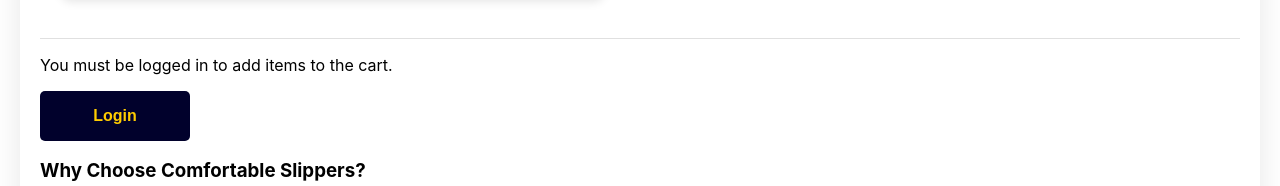
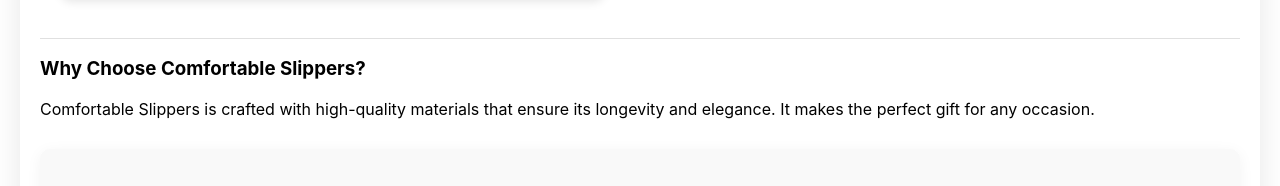
Before and after one commit to dhwaniranderi/Ecommerce-Gift-Shop---React-App, a React (Create React App) app: page /product/1 in a window 1280 px wide. Shown: the part 571-757 px from the top of the page. Built offline with nearby package versions, Linux system fonts and the light colour scheme.

Commit message:
minor fixes

```diff
--- a/src/View/ProductDetails.js
+++ b/src/View/ProductDetails.js
@@ -41,10 +41,10 @@ const ProductDetails = ({ isLoggedIn }) => {
 
   // Function to handle "Add to Cart" button click
   const handleAddToCart = () => {
-    if (!isLoggedIn) {
-      navigate("/login");
-      return;
-    }
+    // if (!isLoggedIn) {
+    //   navigate("/login");
+    //   return;
+    // }
 
     navigate("/cart", {
       state: {
@@ -86,13 +86,6 @@ const ProductDetails = ({ isLoggedIn }) => {
           </div>
         </div>
 
-        {/* If user is not logged in, show a login prompt */}
-        {!isLoggedIn && (
-          <div className="login-prompt">
-            <p>You must be logged in to add items to the cart.</p>
-            <Button title="Login" onClick={() => navigate('/login')} />
-          </div>
-        )}
 
         {/* Additional Product Information */}
         <div className="product-additional-info">
```
